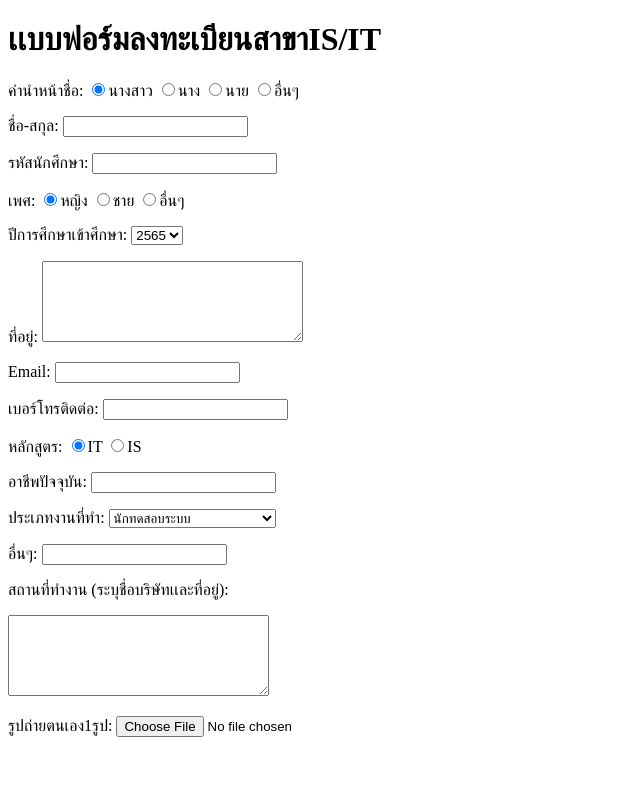
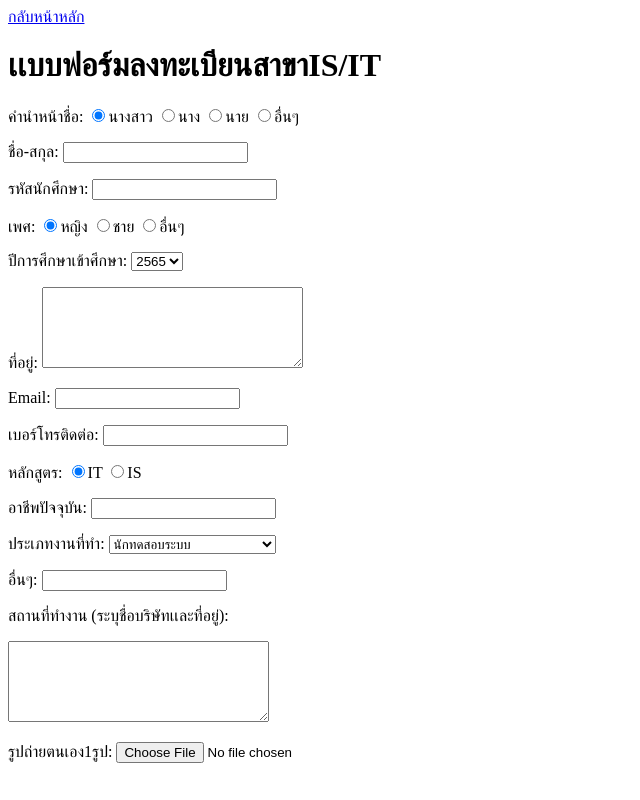
Before and after one commit to berop528/Perawich_WebProgramming, a plain HTML site: page FormIS/FormIS.html in a window 1280 px wide. Shown: the whole page, without its empty margins (0-640 px from the left). Drawn offline with Linux system fonts and the light colour scheme.

Commit message:
Update Profile

```diff
--- a/FormIS/FormIS.html
+++ b/FormIS/FormIS.html
@@ -7,6 +7,7 @@
     <title>RegisterForm</title>
 </head>
 <body>
+    <a href="../portFolio/index.html">กลับหน้าหลัก</a>
     <h1>เเบบฟอร์มลงทะเบียนสาขาIS/IT</h1>
     <form action="">
         <p>
```
Also changed, not shown: food/Food.html (+1 -1 lines).
